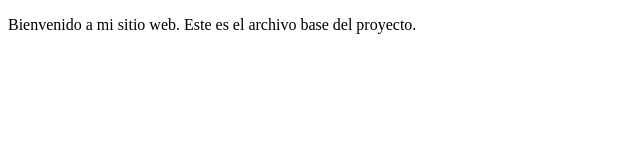
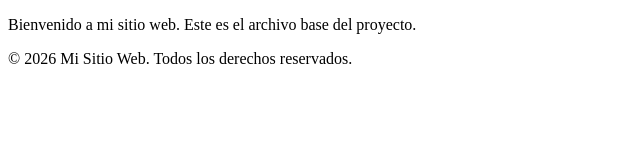
Before and after one commit to OmaRecalde/git-branch-exercise, a plain HTML site: page index.html in a window 1280 px wide. Shown: the whole page, without its empty margins (0-640 px from the left). Drawn offline with Linux system fonts and the light colour scheme.

Commit message:
Agregar footer con información de copyright en feature/footer

```diff
--- a/index.html
+++ b/index.html
@@ -7,5 +7,9 @@
 </head>
 <body>
     <p>Bienvenido a mi sitio web. Este es el archivo base del proyecto.</p>
+
+    <footer>
+        <p>&copy; 2026 Mi Sitio Web. Todos los derechos reservados.</p>
+    </footer>
 </body>
 </html>
```
